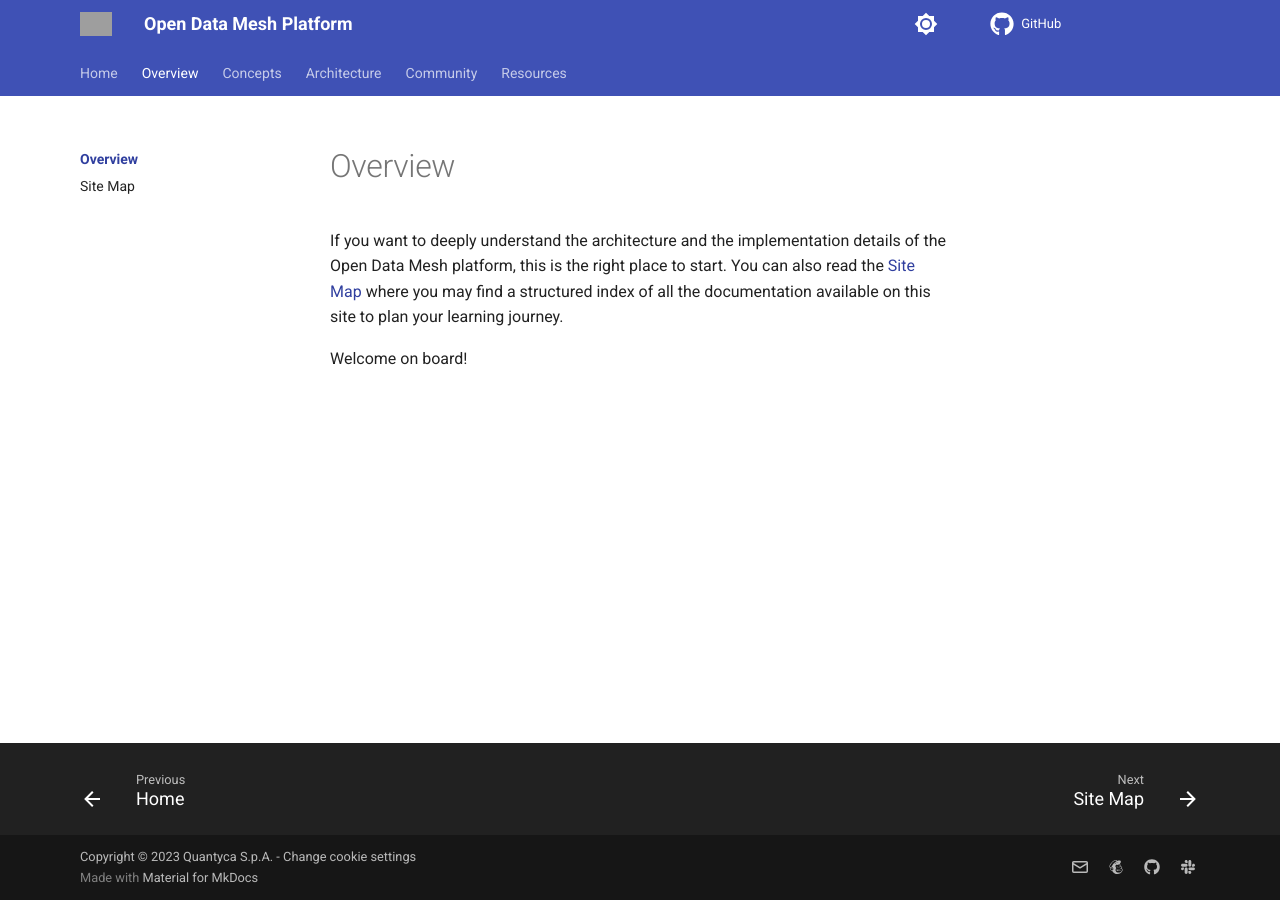
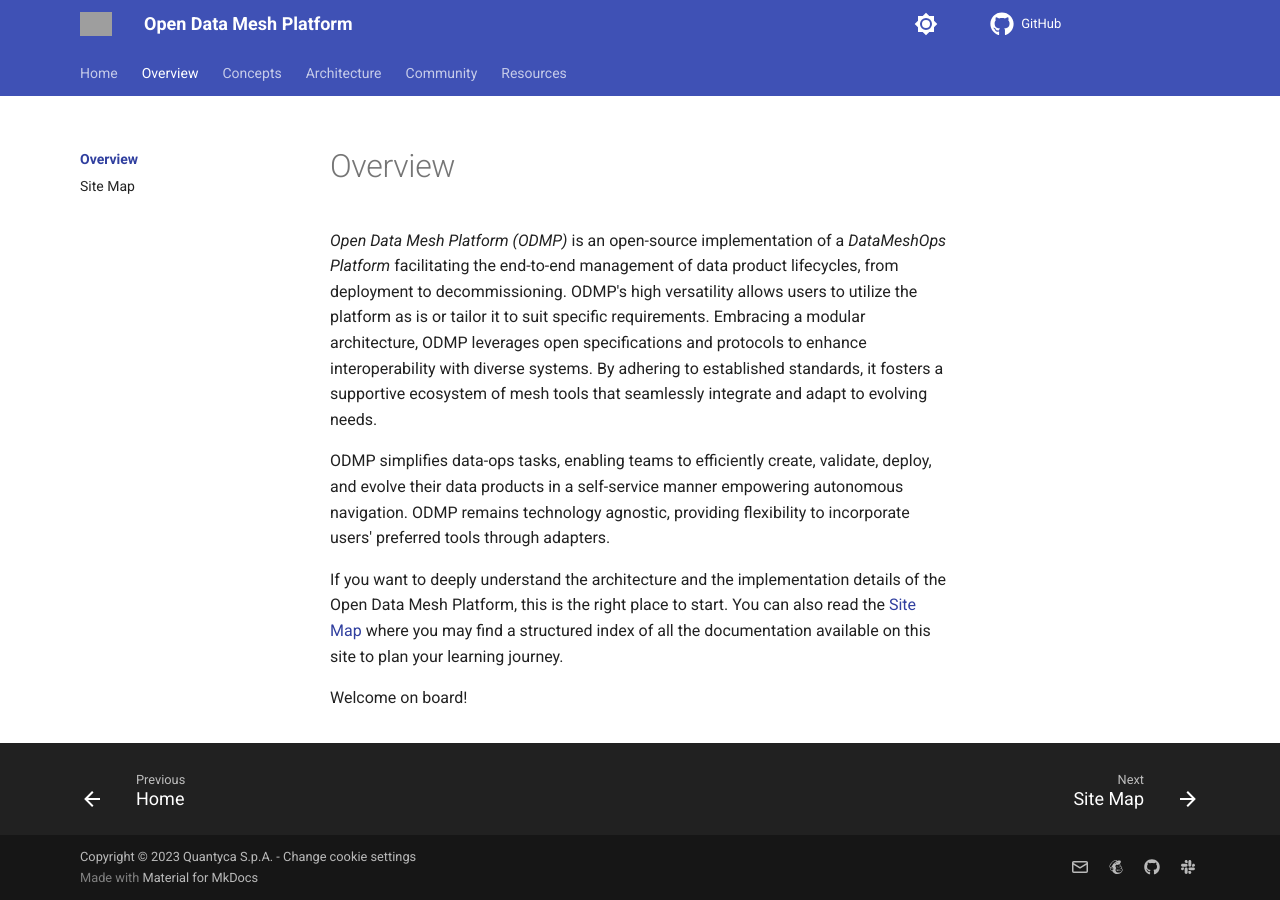
Before and after one commit to opendatamesh-initiative/odm-site-platform, an MkDocs documentation site: the page built from docs/overview/index.md, in a window 1280 px wide. Built offline with MkDocs 1.6.1 and Material for MkDocs 9.7.7, drawn with Linux system fonts in a browser that asks for light colours; comment, search, counter and statistics services are not loaded; grey boxes are pictures that could not be loaded.

Commit message:
Refactor: add general overview

```diff
--- a/docs/overview/index.md
+++ b/docs/overview/index.md
@@ -1,5 +1,9 @@
 # Overview
 
-If you want to deeply understand the architecture and the implementation details of the Open Data Mesh platform, this is the right place to start. You can also read the [Site Map](./sitemap.md) where you may find a structured index of all the documentation available on this site to plan your learning journey.
+*Open Data Mesh Platform (ODMP)* is an open-source implementation of a *DataMeshOps Platform* facilitating the end-to-end management of data product lifecycles, from deployment to decommissioning. ODMP's high versatility allows users to utilize the platform as is or tailor it to suit specific requirements. Embracing a modular architecture, ODMP leverages open specifications and protocols to enhance interoperability with diverse systems. By adhering to established standards, it fosters a supportive ecosystem of mesh tools that seamlessly integrate and adapt to evolving needs.
+
+ODMP simplifies data-ops tasks, enabling teams to efficiently create, validate, deploy, and evolve their data products in a self-service manner empowering autonomous navigation. ODMP remains technology agnostic, providing flexibility to incorporate users' preferred tools through adapters.
+
+If you want to deeply understand the architecture and the implementation details of the Open Data Mesh Platform, this is the right place to start. You can also read the [Site Map](./sitemap.md) where you may find a structured index of all the documentation available on this site to plan your learning journey.
 
 Welcome on board!
```
